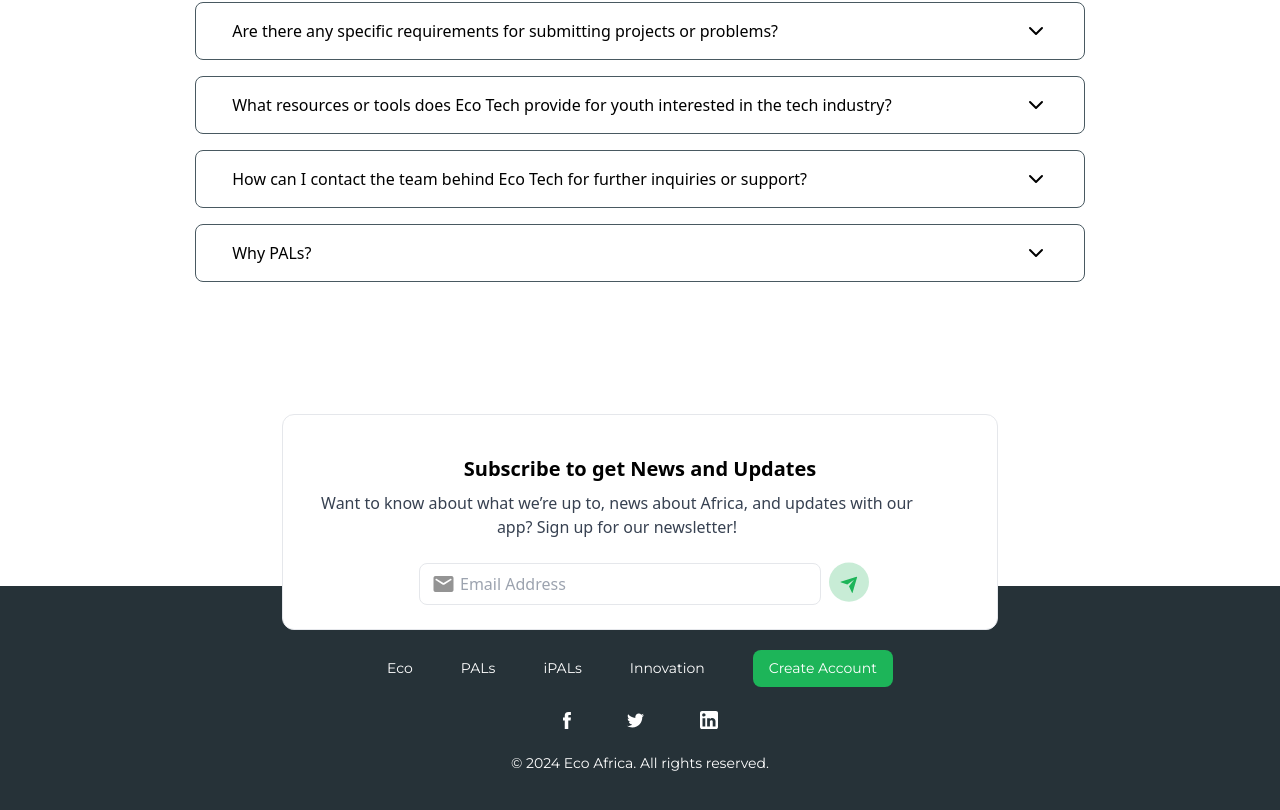
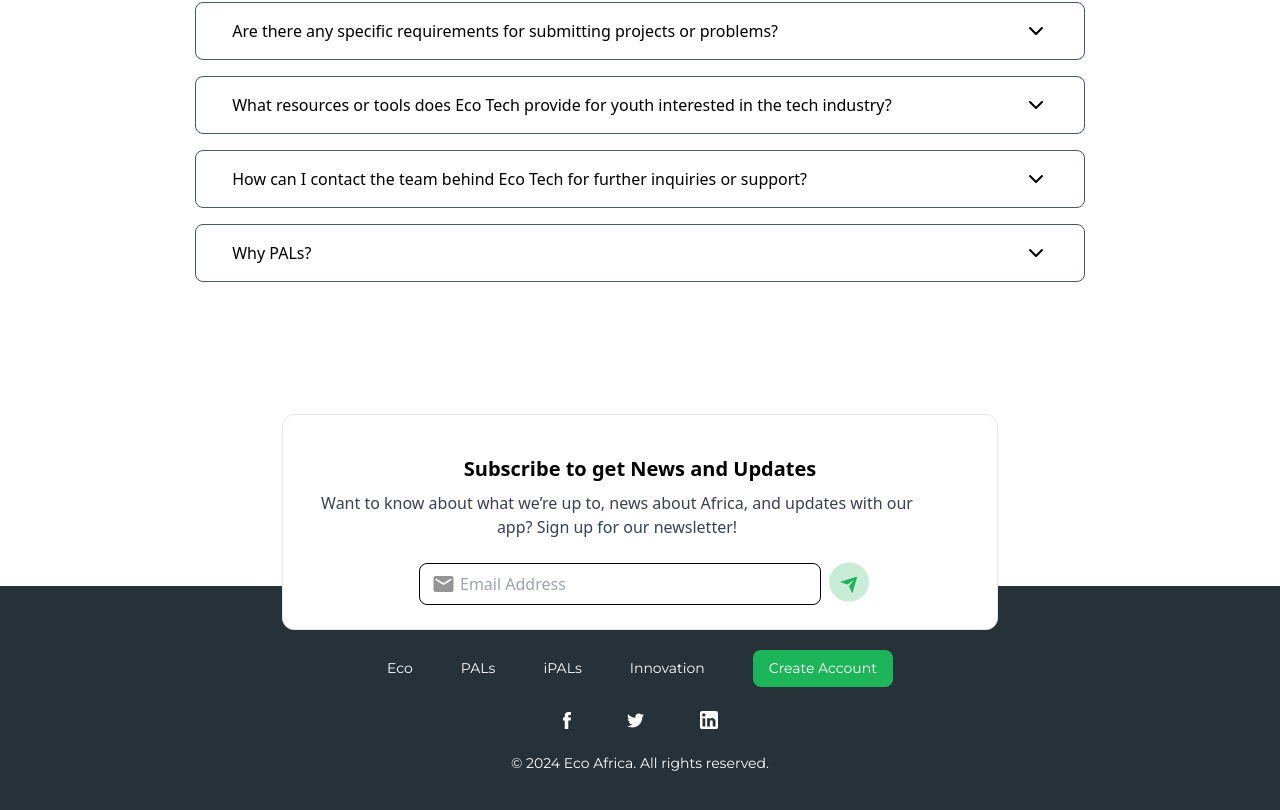
Before and after one commit to skippergoroye/Eco-Landing-Page, a React (Vite) app: page / in a window 1280 px wide. Shown: the part 1641-2451 px from the top of the page. Built offline with nearby package versions, Linux system fonts and the light colour scheme.

Commit message:
feat: bordr fixed for input field

```diff
--- a/src/sections/Subscribe.tsx
+++ b/src/sections/Subscribe.tsx
@@ -22,7 +22,7 @@ export default function Subscribe() {
                 type="text"
                 title="email"
                 placeholder="Email Address"
-                className="w-full pl-10 border py-2 pr-4 rounded-lg focus:outline-none focus:border-blue-500 hover:ring-0"
+                className="w-full pl-10 py-2 pr-4 rounded-lg border border-black focus:outline-none focus-visible:ring-0"
               />
             </div>
             <div className="mt-5 w-10">
```
